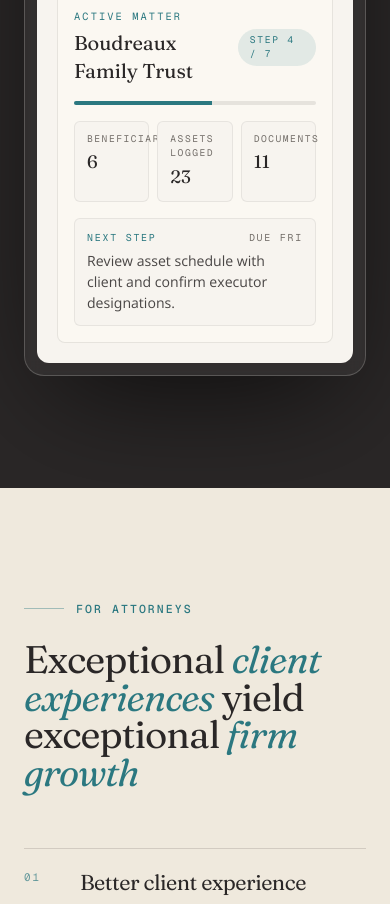
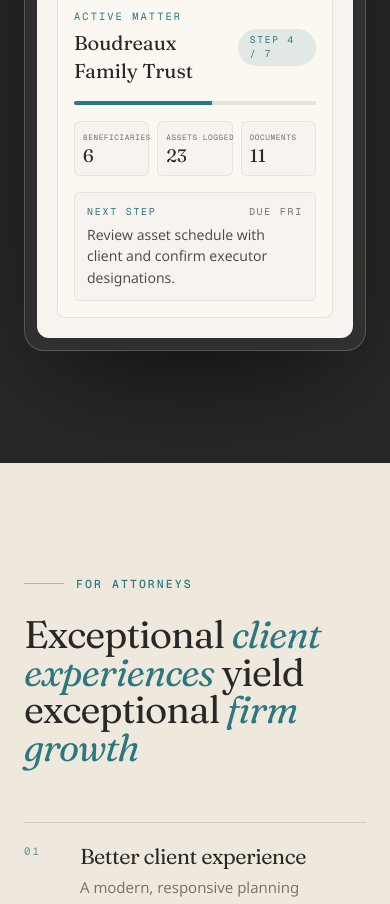
Before and after one commit to gte343v/legacyLandingPage, a React (Vite) app: page / in a window 390 px wide. Shown: the part 6460-7364 px from the top of the page. Built offline with nearby package versions, Linux system fonts and the light colour scheme.

Commit message:
Fix mobile dashboard stat labels

```diff
--- a/src/components/sections/Preview.jsx
+++ b/src/components/sections/Preview.jsx
@@ -121,9 +121,9 @@ export default function Preview() {
                     ["Assets logged", "23"],
                     ["Documents", "11"],
                   ].map(([k, v]) => (
-                    <div key={k} className="rounded-md border border-ink/8 bg-paper px-3 py-2.5">
-                      <div className="font-mono text-[0.6rem] uppercase tracking-[0.16em] text-muted">{k}</div>
-                      <div className="mt-0.5 font-display text-lg text-ink" style={{ fontVariationSettings: "'opsz' 48" }}>{v}</div>
+                    <div key={k} className="min-w-0 rounded-md border border-ink/8 bg-paper px-2 py-2.5 sm:px-3">
+                      <div className="whitespace-nowrap font-mono text-[0.48rem] sm:text-[0.6rem] uppercase tracking-[0.08em] sm:tracking-[0.16em] text-muted">{k}</div>
+                      <div className="mt-1 font-display text-lg leading-none text-ink" style={{ fontVariationSettings: "'opsz' 48" }}>{v}</div>
                     </div>
                   ))}
                 </div>
```
